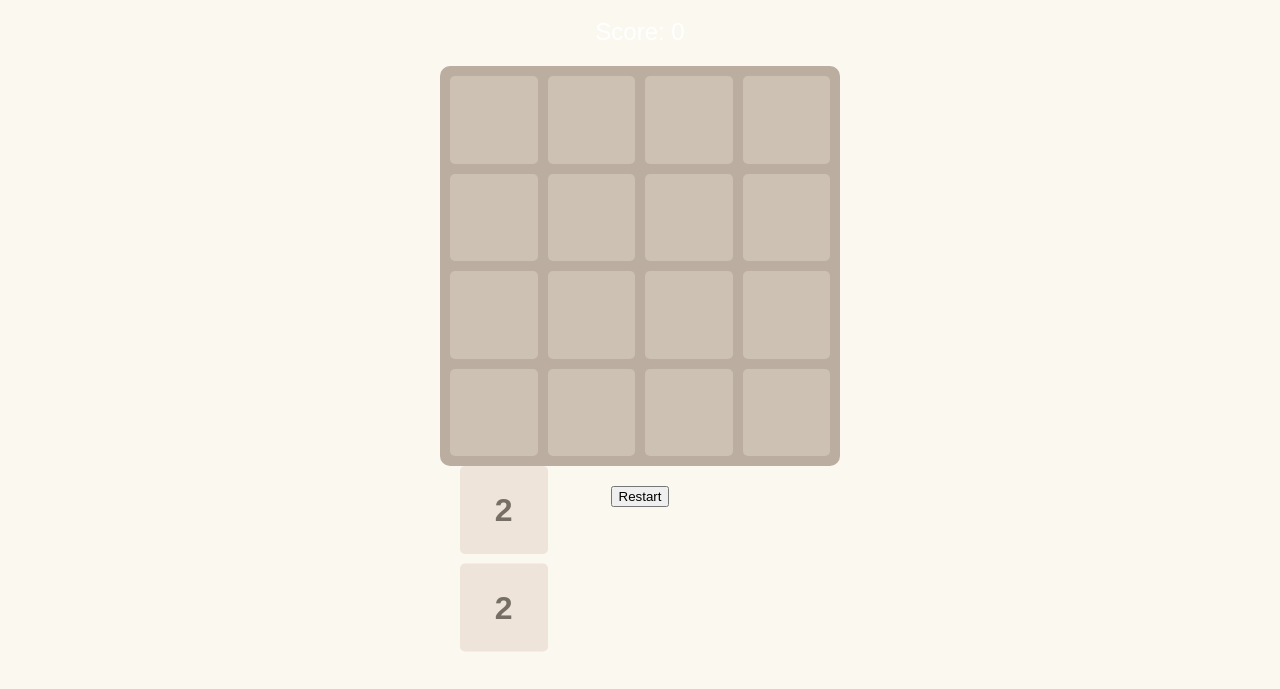
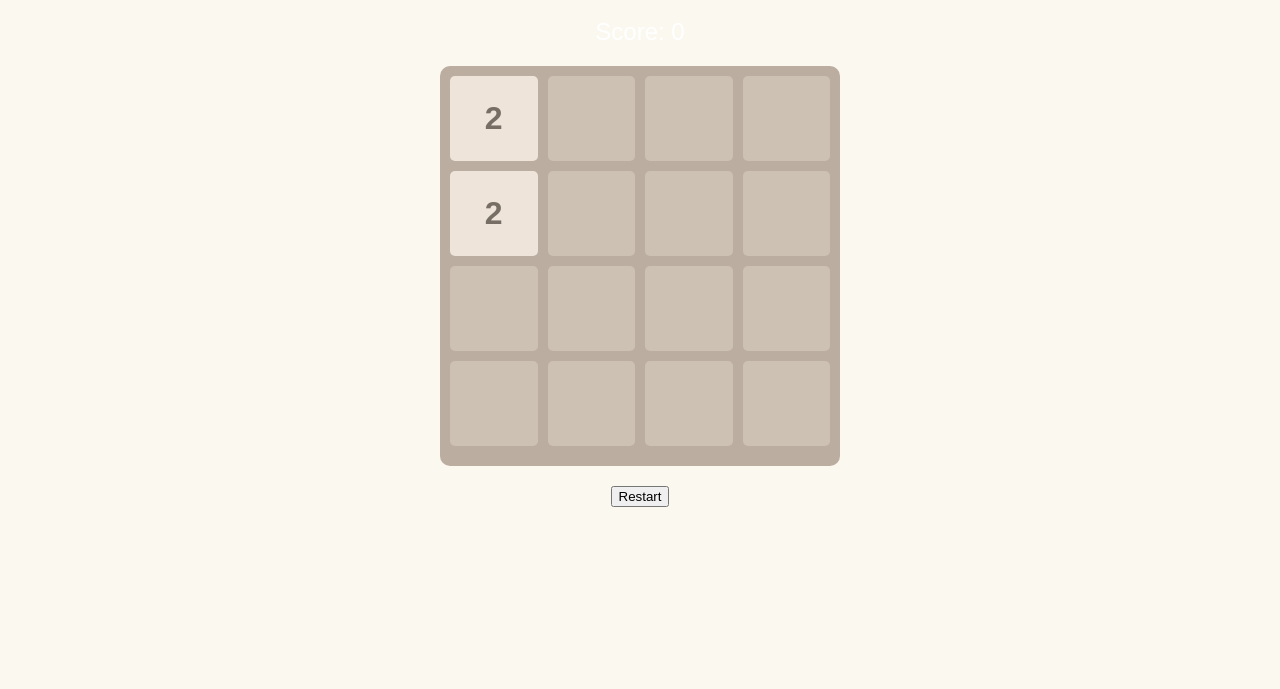
Before and after one commit to boredidiots/boredidiots, a plain HTML site: page games/2048.html in a window 1280 px wide. Shown: the part 93-782 px from the top of the page. Drawn offline with Linux system fonts and the light colour scheme.

Commit message:
Update 2048.html

```diff
--- a/games/2048.html
+++ b/games/2048.html
@@ -36,28 +36,23 @@
       margin: 20px auto;
       background: #bbada0;
       border-radius: 10px;
-      position: relative;
       padding: 10px;
       box-sizing: border-box;
-    }
-
-    /* Background grid */
-    .grid {
       display: grid;
       grid-template-columns: repeat(4, 1fr);
       grid-template-rows: repeat(4, 1fr);
       gap: 10px;
+      position: relative;
+    }
+
+    .cell {
+      background: #cdc1b4;
+      border-radius: 5px;
       width: 100%;
       height: 100%;
     }
-    .cell {
-      background: #cdc1b4;
-      border-radius: 5px;
-    }
 
-    /* Tiles */
     .tile {
-      position: absolute;
       border-radius: 5px;
       font-size: 2rem;
       font-weight: bold;
@@ -65,9 +60,9 @@
       align-items: center;
       justify-content: center;
       color: #776e65;
-      transition: transform 0.15s ease-in-out;
-      width: calc((100% - 50px) / 4); /* 4 tiles + 3 gaps of 10px + 2×10px padding */
-      height: calc((100% - 50px) / 4);
+      transition: all 0.2s ease-in-out;
+      width: 100%;
+      height: 100%;
     }
     .tile.new, .tile.merged {
       animation: pop 0.2s;
@@ -89,15 +84,7 @@
   <h1>2048</h1>
   <p class="score">Score: <span id="score">0</span></p>
 
-  <div class="game-container" id="game">
-    <div class="grid">
-      <!-- Background cells -->
-      <div class="cell"></div><div class="cell"></div><div class="cell"></div><div class="cell"></div>
-      <div class="cell"></div><div class="cell"></div><div class="cell"></div><div class="cell"></div>
-      <div class="cell"></div><div class="cell"></div><div class="cell"></div><div class="cell"></div>
-      <div class="cell"></div><div class="cell"></div><div class="cell"></div><div class="cell"></div>
-    </div>
-  </div>
+  <div class="game-container" id="game"></div>
 
   <p id="status"></p>
   <button onclick="restartGame()">Restart</button>
@@ -113,7 +100,13 @@
       board = Array(gridSize).fill().map(() => Array(gridSize).fill(0));
       score = 0;
       statusEl.textContent = "";
-      gameEl.querySelectorAll(".tile").forEach(t => t.remove());
+      gameEl.innerHTML = ""; // reset
+      // add background cells
+      for (let i = 0; i < gridSize * gridSize; i++) {
+        const cell = document.createElement("div");
+        cell.className = "cell";
+        gameEl.appendChild(cell);
+      }
       addRandomTile();
       addRandomTile();
       renderBoard();
@@ -133,7 +126,8 @@
     }
 
     function renderBoard() {
-      gameEl.querySelectorAll(".tile").forEach(t => t.remove());
+      // remove old tiles
+      [...gameEl.querySelectorAll(".tile")].forEach(t => t.remove());
       for (let r = 0; r < gridSize; r++) {
         for (let c = 0; c < gridSize; c++) {
           if (board[r][c] !== 0) {
@@ -141,8 +135,8 @@
             div.className = "tile";
             div.textContent = board[r][c];
             div.style.background = getColor(board[r][c]);
-            const tileSize = (gameEl.clientWidth - 50) / gridSize;
-            div.style.transform = `translate(${10 + c * (tileSize + 10)}px, ${10 + r * (tileSize + 10)}px)`;
+            div.style.gridRowStart = r + 1;
+            div.style.gridColumnStart = c + 1;
             gameEl.appendChild(div);
           }
         }
```
